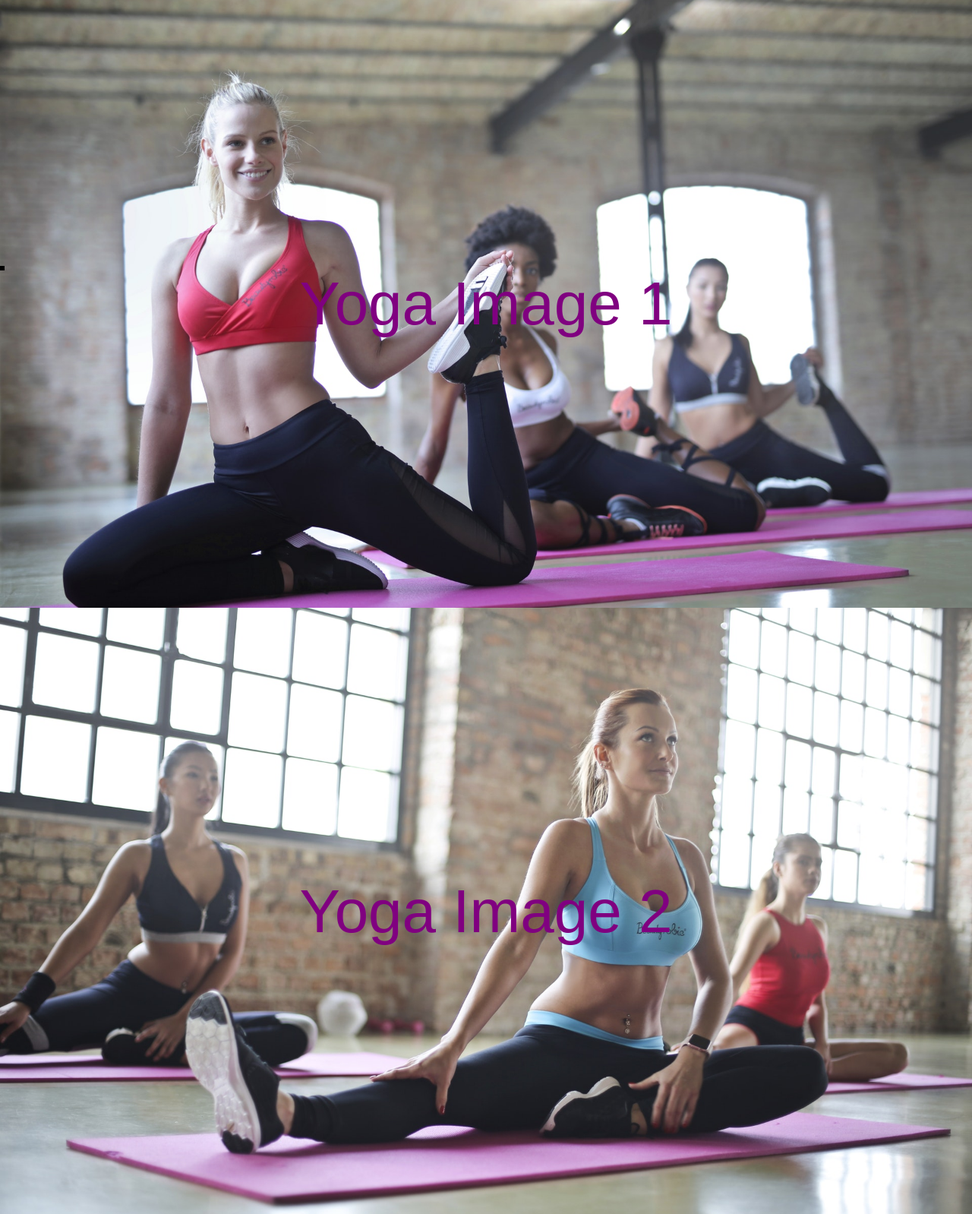
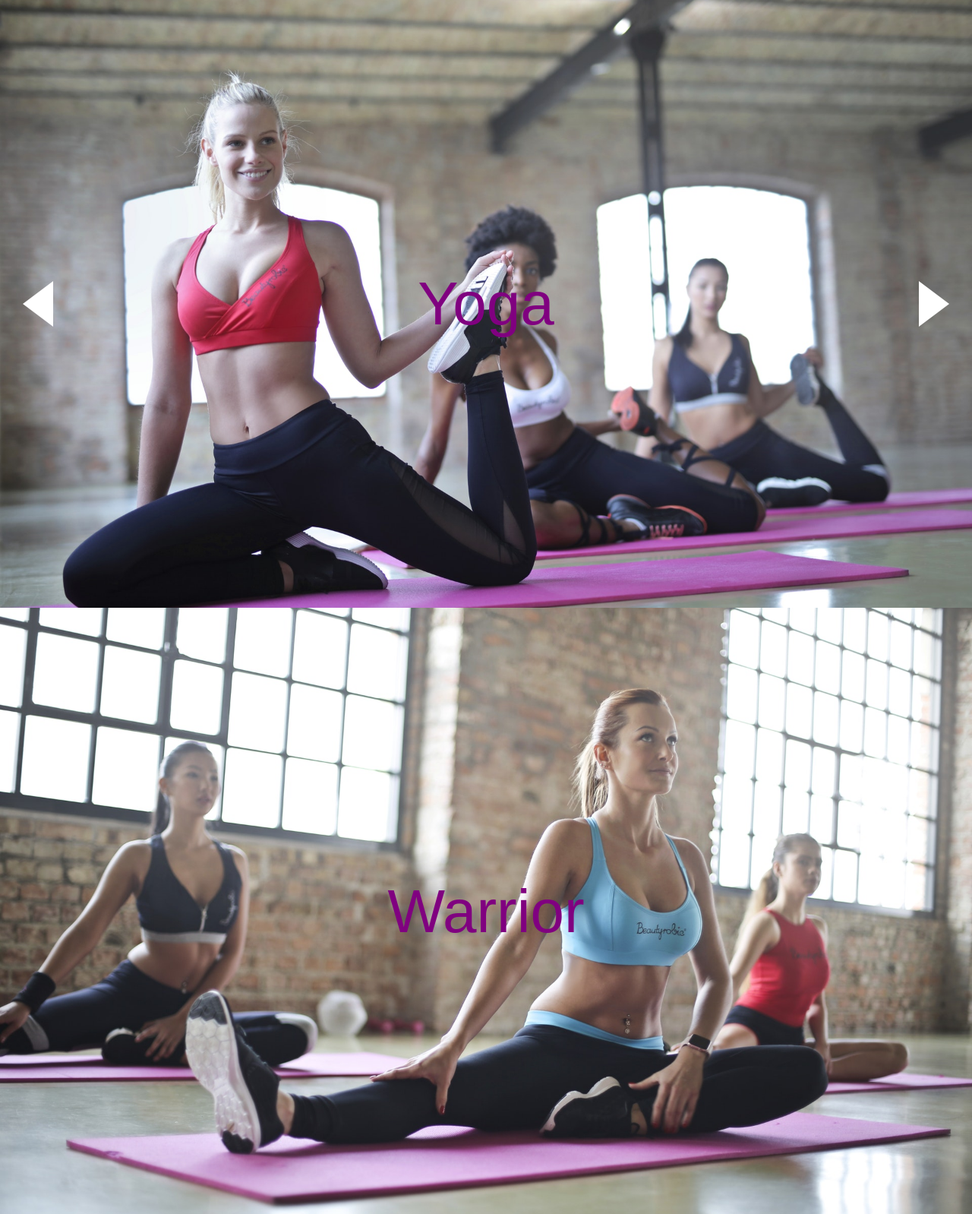
Before and after one commit to hanumancode/Full-Screen-Image-Slider, a plain HTML site: page index.html in a window 1280 px wide. Shown: the top 1598 px of the page at 76% size. Drawn offline with Linux system fonts and the light colour scheme.

Commit message:
added the reset function to clear out all images before every slide move

```diff
--- a/index.html
+++ b/index.html
@@ -16,22 +16,22 @@
         <div id="slider">
             <div class="slide slide1">
                 <div class="slide-content">
-                    <span>Yoga Image 1</span>
+                    <span>Yoga</span>
                 </div>
             </div>
             <div class="slide slide2">
                 <div class="slide-content">
-                    <span>Yoga Image 2</span>
+                    <span>Warrior</span>
                 </div>
             </div>
             <div class="slide slide3">
                 <div class="slide-content">
-                    <span>Yoga Image 3</span>
+                    <span>Pose</span>
                 </div>
             </div>
             <div class="slide slide4">
                 <div class="slide-content">
-                    <span>Yoga Image 3</span>
+                    <span>Namaste</span>
                 </div>
             </div>
         </div>
@@ -41,7 +41,7 @@
     </div>
 
 
-    <script src=" script.js "></script>
+    <script src="script.js "></script>
 </body>
 
 </html>
--- a/script.js
+++ b/script.js
@@ -0,0 +1,11 @@
+let sliderImages = document.querySelectorAll(.slide);
+let arrowLeft = document.querySelector(#left - arrow);
+let arrowRight = document.querySelector(#right - arrow);
+let current = 0; //represents which image we are on
+
+// reset function clears out all images before every slide move
+function reset() {
+    for(let i = 0; i < sliderImages.length; i++) {
+        sliderImages[i].style.display = 'none';
+    }
+}
--- a/style.css
+++ b/style.css
@@ -53,12 +53,23 @@ body,
     cursor: pointer;
     position: absolute;
     top: 50%;
-    margin-top: -50px;
+    margin-top: -30px;
     width: 0;
     height: 0;
     border-style: solid;
+    color: transparent;
 }
 
-#left-arrow {}
+#left-arrow {
+    border-width: 30px 40px 30px 0;
+    border-color: transparent #fff transparent transparent;
+    left: 0;
+    margin-left: 30px;
+}
 
-#right-arrow {}
+#right-arrow {
+    border-width: 30px 0px 30px 40px;
+    border-color: transparent transparent transparent #fff;
+    right: 0;
+    margin-right: 30px;
+}
```
